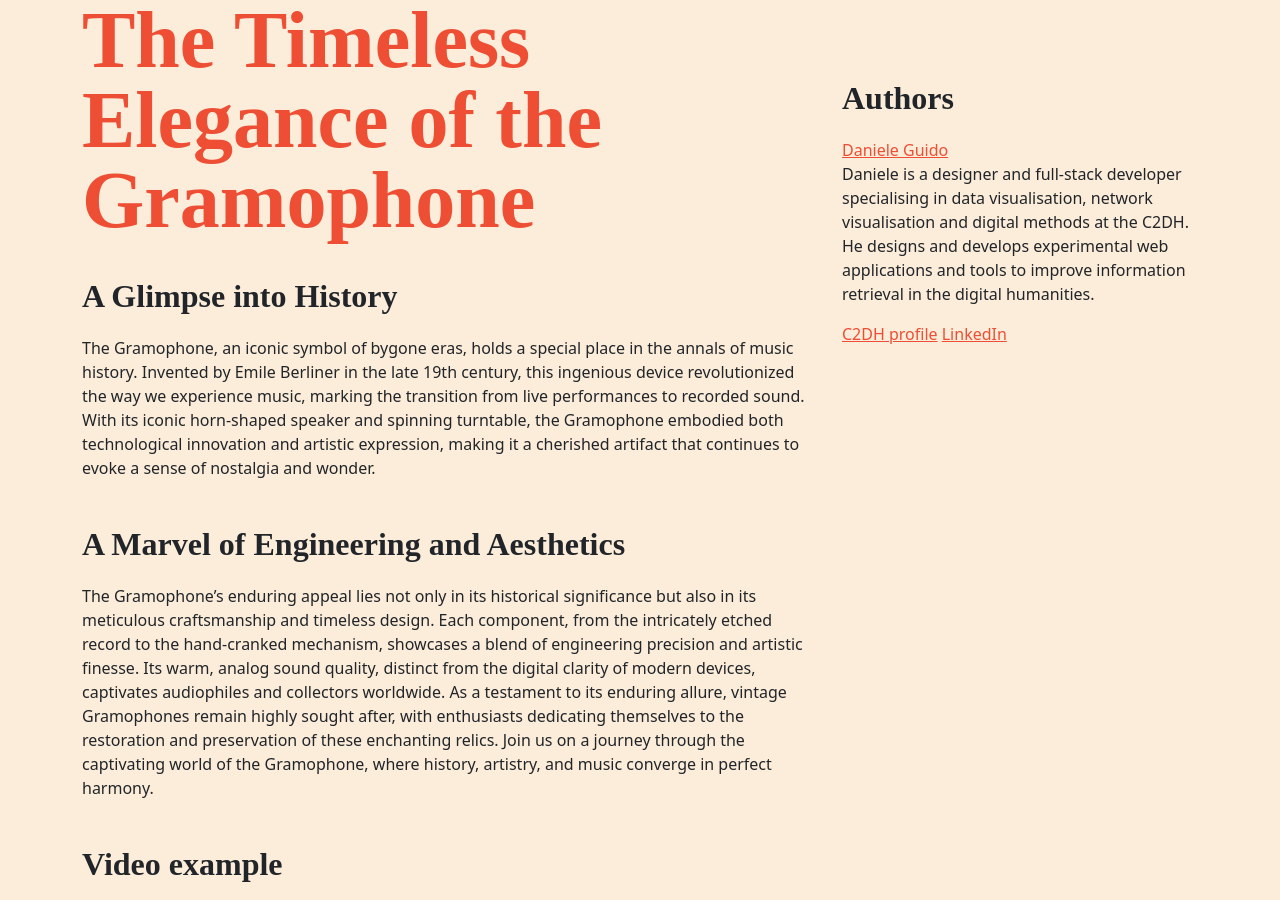
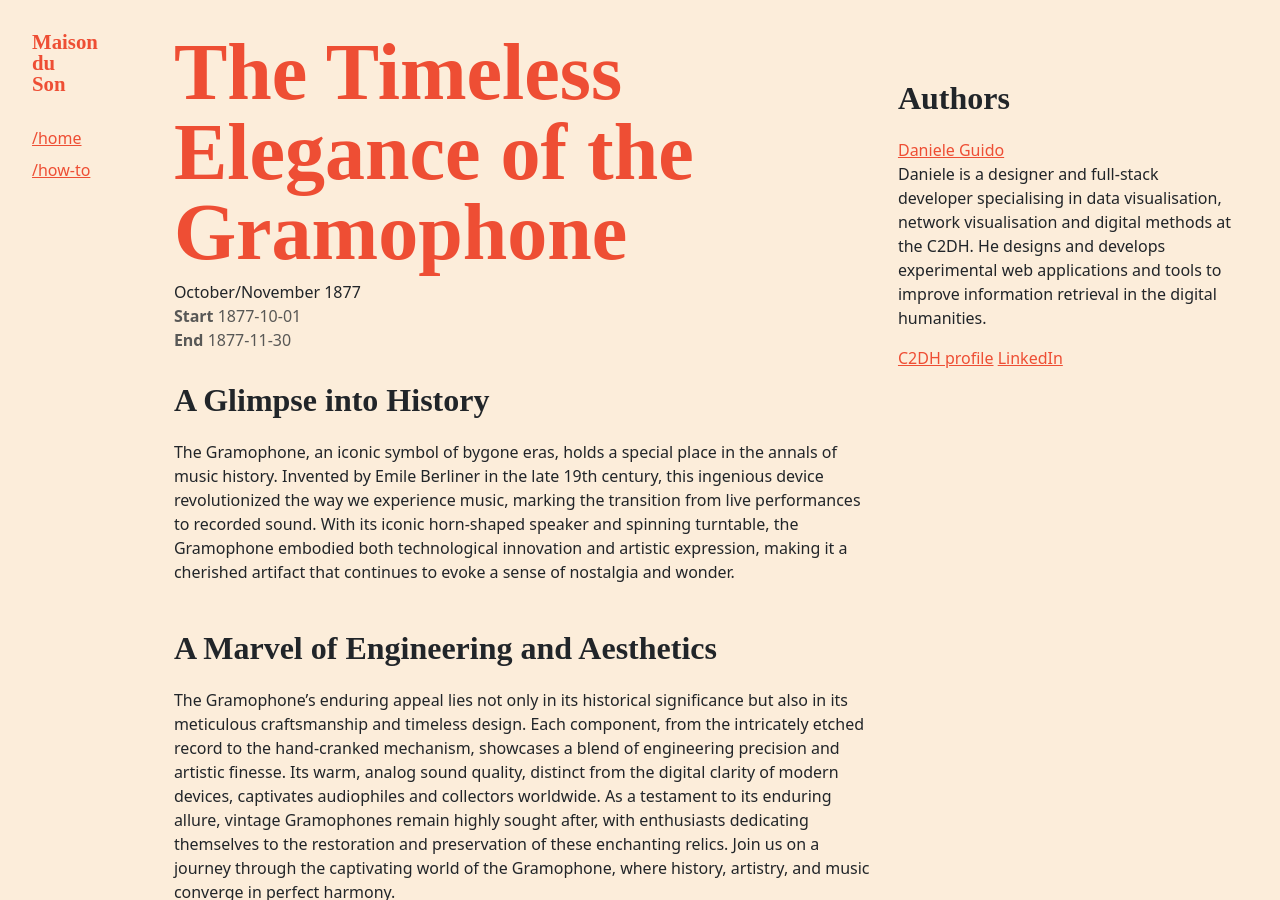
Before and after one commit to C2DH/maison-du-son, a Jekyll site: the page built from _objects/example.md, in a window 1280 px wide and 1400 px high, cut to the strip 0-900 px from the top of the window. Built offline with Jekyll 4.4.1, drawn with Linux system fonts in a browser that asks for light colours; some web fonts are replaced.

Commit message:
add events metadata

```diff
--- /dev/null
+++ b/_includes/event.html
@@ -0,0 +1,6 @@
+{% if page.event_human_date %} {{ page.event_human_date }} {% endif %} {% if
+page.event_start_date %}
+<div class="text-muted"><b> Start </b> {{ page.event_start_date }}</div>
+{% endif %} {% if page.event_end_date %}
+<div class="text-muted"><b> End </b> {{ page.event_end_date }}</div>
+{% endif %}
--- /dev/null
+++ b/_includes/menu.html
@@ -0,0 +1,5 @@
+<h1>Maison<br />du<br />Son</h1>
+<ul>
+  <li><a href="/">/home</a></li>
+  <li><a href="">/how-to</a></li>
+</ul>
--- a/_layouts/default.html
+++ b/_layouts/default.html
@@ -20,6 +20,7 @@
       }
       body {
         --bs-body-bg: #fcedda;
+        background-color: var(--bs-body-bg);
       }
       h1,
       h2,
@@ -27,7 +28,6 @@
         font-family: 'Melodrama', serif;
         /* this is a variable font */
         font-weight: 700;
-
         font-variation-settings: 'wght' 700;
 
         font-size: 5rem;
@@ -43,7 +43,7 @@
         color: inherit;
         font-weight: 575;
 
-        font-variation-settings: 'wght' 5375;
+        font-variation-settings: 'wght' 575;
         font-size: 2rem;
         line-height: 1em;
         padding-bottom: 1rem;
@@ -57,9 +57,30 @@
         list-style: none;
         padding: 0;
       }
+      body {
+        display: flex;
+      }
+      body > aside {
+        flex-shrink: 1;
+        padding: 2rem;
+      }
+      body > main {
+        flex-grow: 1;
+        padding: 2rem;
+      }
+      body > aside > h1 {
+        font-size: 1.3em;
+        font-weight: 575;
+        margin-bottom: 2rem;
+        font-variation-settings: 'wght' 575;
+      }
+      body > aside > ul > li {
+        padding: 0 0 0.5rem;
+      }
     </style>
   </head>
   <body class="{{page.layout}}">
-    {{content}}
+    <aside>{% include menu.html %}</aside>
+    <main>{{content}}</main>
   </body>
 </html>
--- a/_layouts/object.html
+++ b/_layouts/object.html
@@ -6,6 +6,7 @@ layout: default
   <div class="row">
     <div class="col-lg-8">
       <h1>{{ page.title }}</h1>
+      {% include event.html %}
       <section>{{ page.content }}</section>
     </div>
     <div class="col-lg-4">
--- a/_objects/example.md
+++ b/_objects/example.md
@@ -2,6 +2,10 @@
 title: The Timeless Elegance of the Gramophone
 authors:
   - daniele-guido
+
+event_human_date: October/November 1877
+event_start_date: 1877-10-01
+event_end_date: 1877-11-30
 ---
 
 ## A Glimpse into History
```
Also changed, not shown: README.md.
